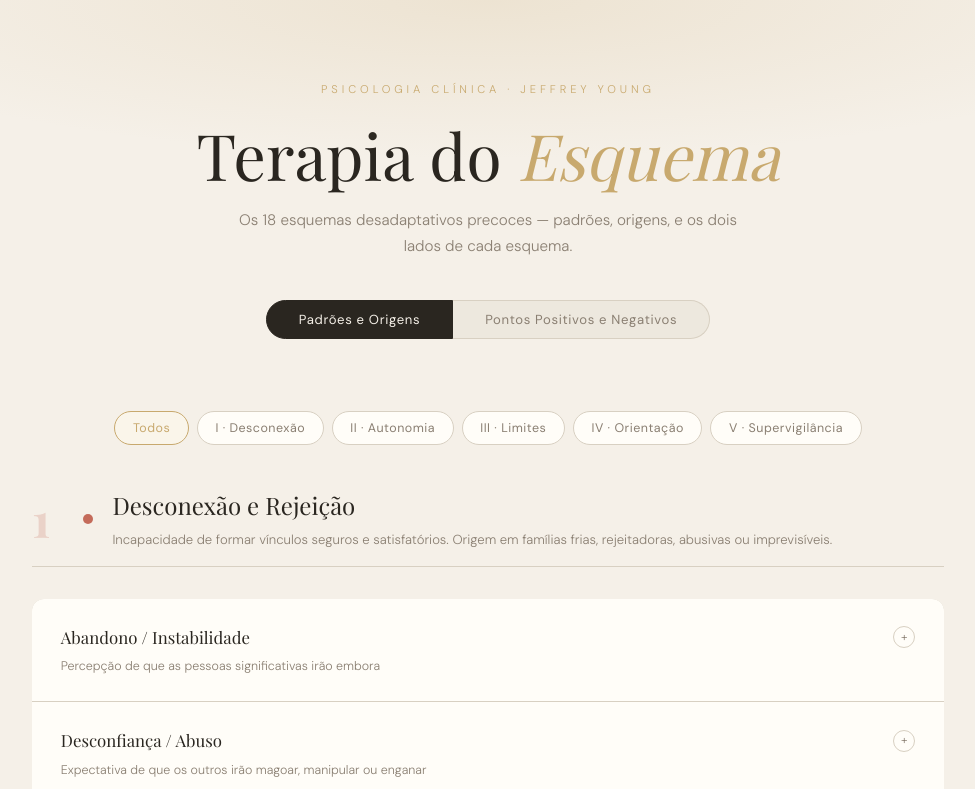
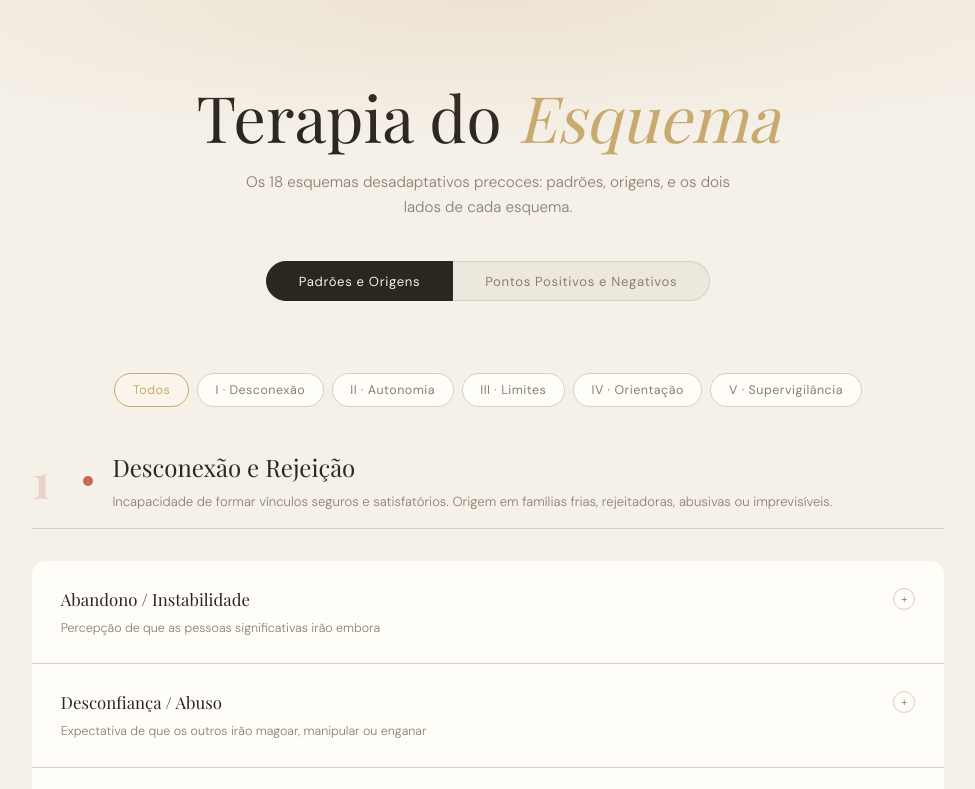
Before and after one commit to psicoporju-psi/Terapia-do-Esquema, a plain HTML site: page index.html in a window 1280 px wide. Shown: the top 789 px of the page, without its empty margins (152-1127 px from the left). Drawn offline with nearby package versions, Linux system fonts and the light colour scheme; a web font is replaced by a local one.

Commit message:
Update index.html

```diff
--- a/index.html
+++ b/index.html
@@ -288,9 +288,8 @@
 <body>
 
 <header>
-  <p class="header-label">Psicologia Clínica · Jeffrey Young</p>
   <h1>Terapia do <em>Esquema</em></h1>
-  <p class="subtitle">Os 18 esquemas desadaptativos precoces — padrões, origens, e os dois lados de cada esquema.</p>
+  <p class="subtitle">Os 18 esquemas desadaptativos precoces: padrões, origens, e os dois lados de cada esquema.</p>
   <div class="page-tabs">
     <button class="page-tab active" onclick="switchPage('patterns', this)">Padrões e Origens</button>
     <button class="page-tab" onclick="switchPage('procons', this)">Pontos Positivos e Negativos</button>
```
